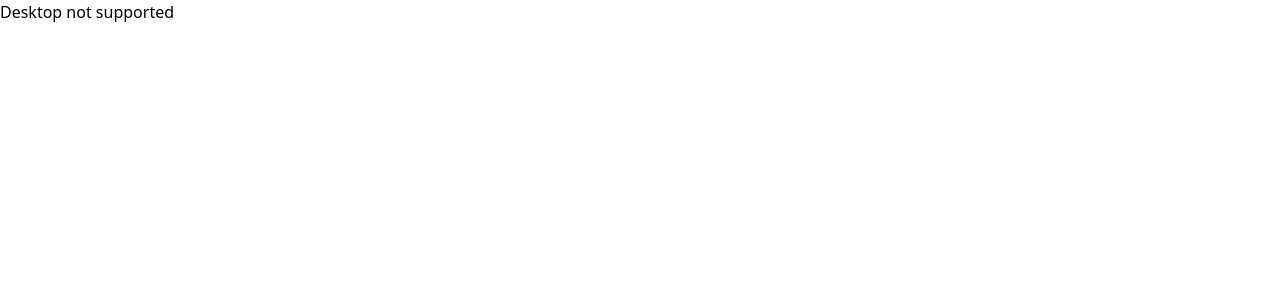
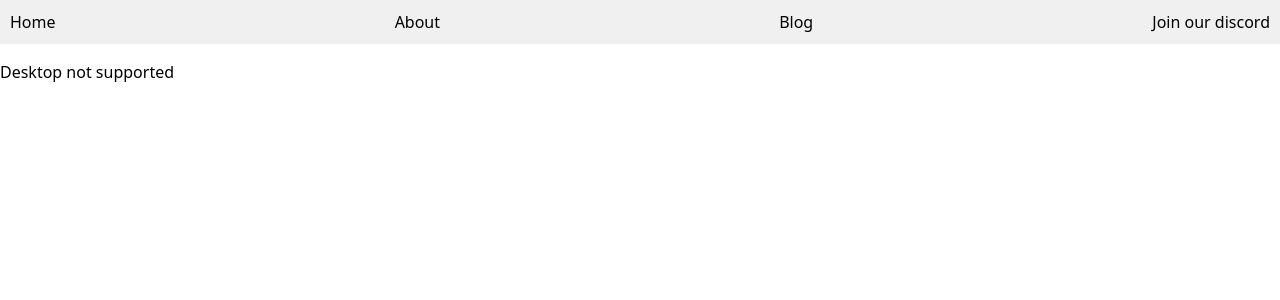
Before and after one commit to clear-vote/frontend, a Next.js app: page /decisionFlow in a window 1280 px wide. Shown: the top 300 px of the page. Built offline with nearby package versions, Linux system fonts and the light colour scheme.

Commit message:
Added toolbar and grayed out elections

```diff
--- a/src/app/LandingPage.tsx
+++ b/src/app/LandingPage.tsx
@@ -3,10 +3,12 @@ import Link from 'next/link';
 import Image from "next/image";
 import { Input } from "@/components/ui/input"
 import { Button } from '@/components/ui/button';
+import Toolbar from './components/Toolbar';
 
 export default function LandingPage() {
   return (
-    <div>
+    <div style={{ paddingTop: '60px' }}>
+      <Toolbar/>
       <h1>Welcome to Clearvote!</h1>
       <div className="flex w-full max-w-sm items-center space-x-2">
         <Input placeholder="Enter your address" />
--- a/src/app/cards/ElectionDetailsCard.tsx
+++ b/src/app/cards/ElectionDetailsCard.tsx
@@ -56,6 +56,7 @@ export const ElectionDetailsCard: React.FC<ElectionDetailsCardProps> = ({ setDro
             <SelectItem
               key={election.id}
               value={election.id.toString()}
+              disabled={Object.keys(election.contests).length === 0}
             >
               {formatElectionLabel(election)}
             </SelectItem>
--- a/src/app/components/Toolbar.tsx
+++ b/src/app/components/Toolbar.tsx
@@ -1,15 +1,25 @@
 import React from 'react';
 import Link from 'next/link';
-// import { useDecisionFlowContext } from "@/context/DecisionFlowContext";
+import useMediaQuery from '@mui/material/useMediaQuery';
 
 export const Toolbar: React.FC = () => {
   return (
     <>
-      <div style={{ justifyContent: 'space-between', padding: '10px', background: '#eee' }}>
+    {/**Fancy stlying stuff to make sure that it stays at the top of the page */}
+    <div style={{
+      position: 'fixed',
+      top: 0,
+      left: 0,
+      width: '100%',
+      display: 'flex',
+      justifyContent: 'space-between',
+      padding: '10px',
+      background: '#f0f0f0',
+    }}>
         <Link href="/">Home</Link>
-        <Link href="/about">About</Link>
-        <Link href="/blog">Blog</Link>
-        <Link href="/discord">Join our discord</Link>
+        <Link href="https://www.youtube.com/watch?v=rv4wf7bzfFE">About</Link>
+        <Link href="https://medium.com/clearvote">Blog</Link>
+        <Link href="https://discord.gg/A7teH7NV">Join our discord</Link>
       </div>
     </>
   );
--- a/src/app/decisionFlow/ElectionsPage.tsx
+++ b/src/app/decisionFlow/ElectionsPage.tsx
@@ -14,6 +14,7 @@ import {
 } from "@/components/ui/select";
 import { Button } from "@/components/ui/button";
 import { useState } from "react";
+import Toolbar from "../components/Toolbar";
 
 interface ElectionsPageProps {
   election: Election;
@@ -55,7 +56,7 @@ export const ElectionsPage: React.FC<ElectionsPageProps> = ({ election, onForwar
       {
         (() => {
           const selectedElectionData = elections[election.id];
-          return selectedElectionData && selectedElectionData.contests && Object.keys(selectedElectionData.contests).length > 0 ? (
+          return (selectedElectionData && selectedElectionData.contests && Object.keys(selectedElectionData.contests).length > 0 ? (
             <>
               <ProgressCard difference={contestsRemaining()}/>
               {
@@ -76,7 +77,7 @@ export const ElectionsPage: React.FC<ElectionsPageProps> = ({ election, onForwar
             </>
           ) : (
             <p>No contests found for the selected election.</p>
-          );
+          ));
         })()
       }
     </div>
--- a/src/app/decisionFlow/page.tsx
+++ b/src/app/decisionFlow/page.tsx
@@ -15,6 +15,7 @@ import { ElectionsPage } from './ElectionsPage';
 import Skeleton from '@mui/material/Skeleton';
 import { useFetchData } from '@/hooks/useFetchData';
 import { Contest, Election } from '@/types';
+import Toolbar from '../components/Toolbar';
 
 const DecisionFlow = () => {
   const {
@@ -55,7 +56,8 @@ const DecisionFlow = () => {
   if (loading) {
     console.log("Loading...");
     return (
-      <div>
+      <div style={{ paddingTop: '60px' }}>
+        <Toolbar />
         <Skeleton variant="rectangular" width={210} height={118}>
           Loading...
         </Skeleton>
@@ -65,15 +67,19 @@ const DecisionFlow = () => {
 
   if (error) {
     console.log(error);
-    return <div>Error: {error}</div>;
+    return <div style={{ paddingTop: '60px' }}>
+        <Toolbar /><p>Error: {error}</p></div>;
   }
 
   if (!selectedElection || !(selectedElection in elections)) {
-    return <div>No valid election selected.</div>;
+    return <div style={{ paddingTop: '60px' }}>
+        <Toolbar /><p>No valid election selected.</p></div>;
   }
 
   if (isDesktop) {
-    return <div>Desktop not supported</div>;
+    return <div style={{ paddingTop: '60px' }}>
+        <Toolbar />
+        <p>Desktop not supported</p></div>;
   }
 
   // selectedContest is set via the button, here we are just delaying the animation of the contest page
@@ -98,6 +104,8 @@ const DecisionFlow = () => {
   if (data !== null && selectedElection !== null && selectedElection in elections) {
     const election: Election = elections[selectedElection];
     return (
+      <div style={{ paddingTop: '60px' }}>
+        <Toolbar />
         <div style={{ position: 'relative', width: '100%', height: '100%' }}>
           <div
             style={{
@@ -132,17 +140,22 @@ const DecisionFlow = () => {
               selectedContest !== null && (() => {
                 const contest: Contest = election.contests[selectedContest];
                 return (
+                  <div>
                     <AnimatedPage page='right' isActive={selectedContest !== null && inContestPage}>
                       <ContestPage
                         election={election}
                         onBackClick={handleBackClick}
                       />
                     </AnimatedPage>
+                  </div>
+
                 );
               })()
             }
           </div>
         </div>
+      </div>
+
     );
   }
 };
--- a/src/app/page.tsx
+++ b/src/app/page.tsx
@@ -1,4 +1,5 @@
 import LandingPage from '@/app/LandingPage';
+import Toolbar from './components/Toolbar';
 // "use client"
 
 // import { IElection } from "@/interfaces/ElectionInterfaces";
```
Lines whose indentation alone changed are shown as unchanged.
